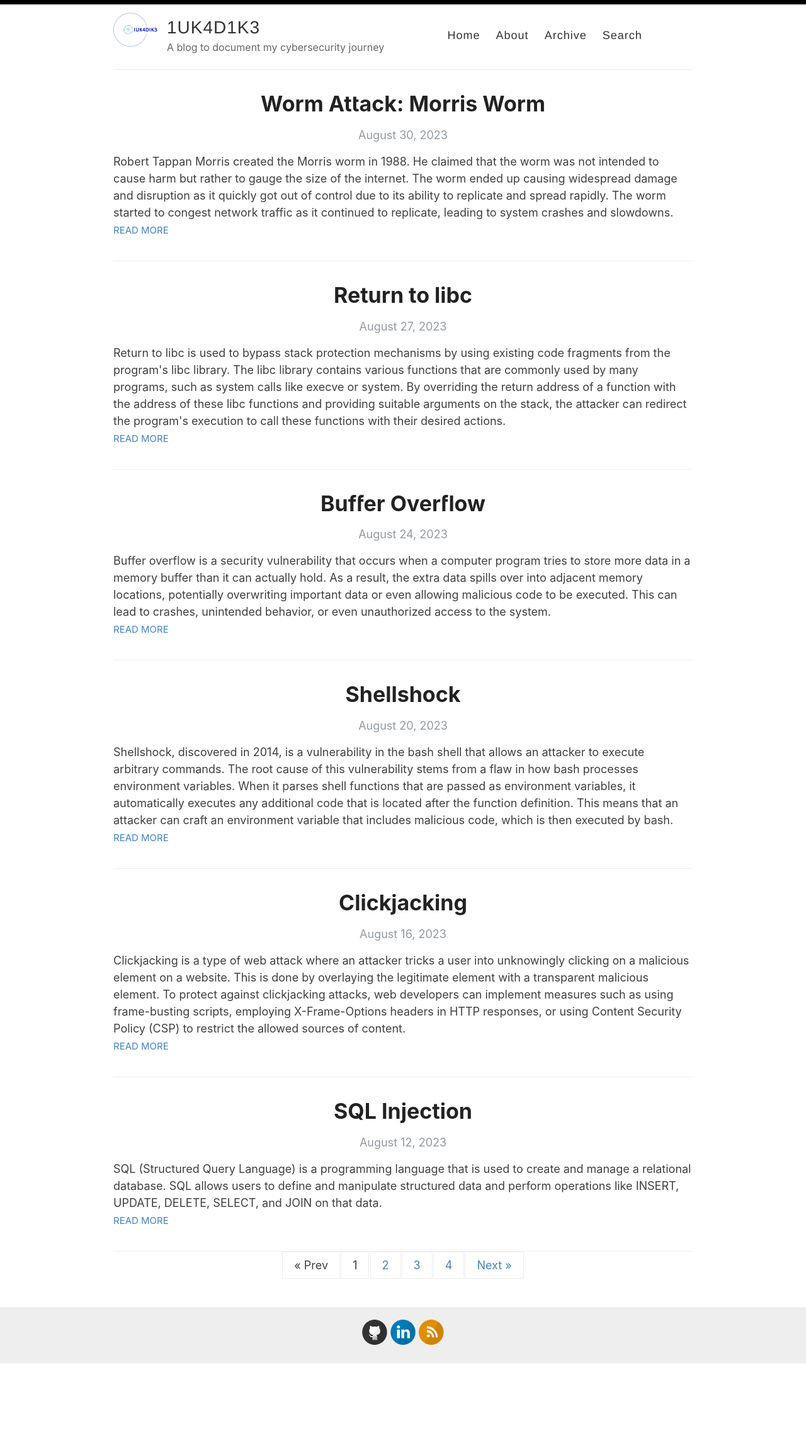
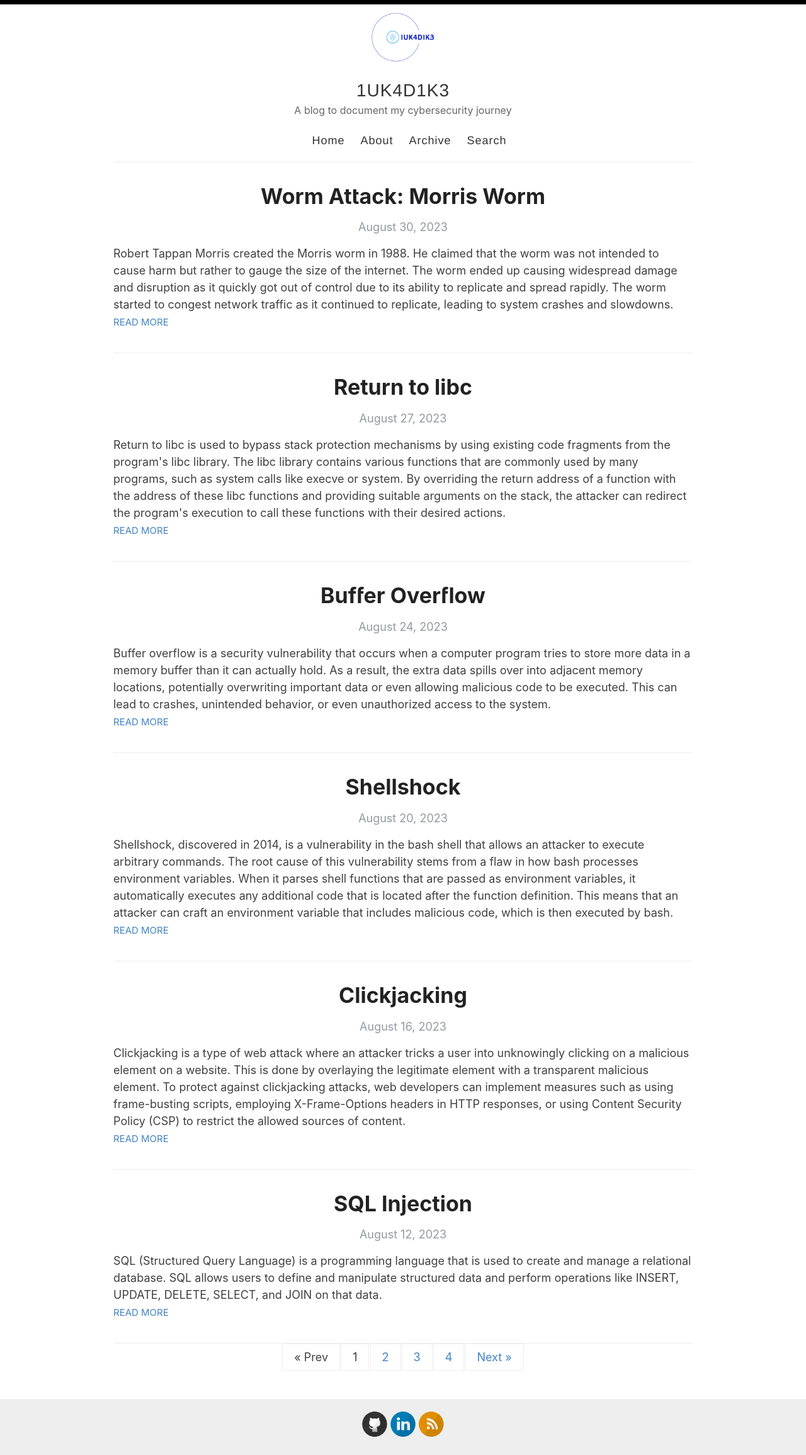
Before and after one commit to iukadike/blog, a Jekyll site: the page built from index.html, in a window 1280 px wide. Shown: the whole page at 63% size. Built offline with Jekyll 4.4.1, drawn with Linux system fonts in a browser that asks for light colours; the list of posts is cut into pages by our own code; before the commit the page ends 2165 px from its top, so only the background shows below that.

Commit message:
update styling

```diff
--- a/assets/style.scss
+++ b/assets/style.scss
@@ -279,10 +279,11 @@ p > img {
 }
 
 .site-avatar {
-  float: left;
-  width: 70px;
-  height: 70px;
-  margin-right: 15px;
+  float: none;
+  width: 100px;
+  height: 100px;
+  margin: 0 auto;
+  display: block;
 
   @include mobile {
     float: none;
@@ -299,7 +300,7 @@ p > img {
 }
 
 .site-info {
-  float: left;
+  float: none;
 
   @include mobile {
     float: none;
@@ -316,7 +317,7 @@ p > img {
   font-weight: 300;
   font-size: 28px;
   letter-spacing: 1px;
-  text-align: left;
+  text-align: center;
 
   @include mobile {
     text-align: center;
@@ -327,6 +328,7 @@ p > img {
   margin: -5px 0 0 0;
   color: $gray;
   font-size: 16px;
+  text-align: center;
 
   @include mobile {
     margin: 3px 0;
```
